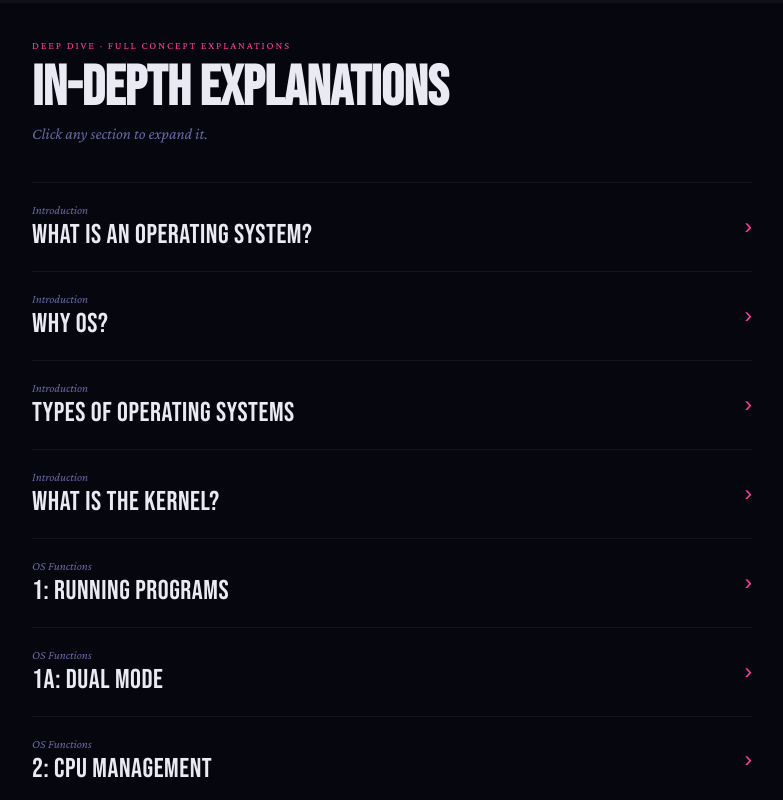
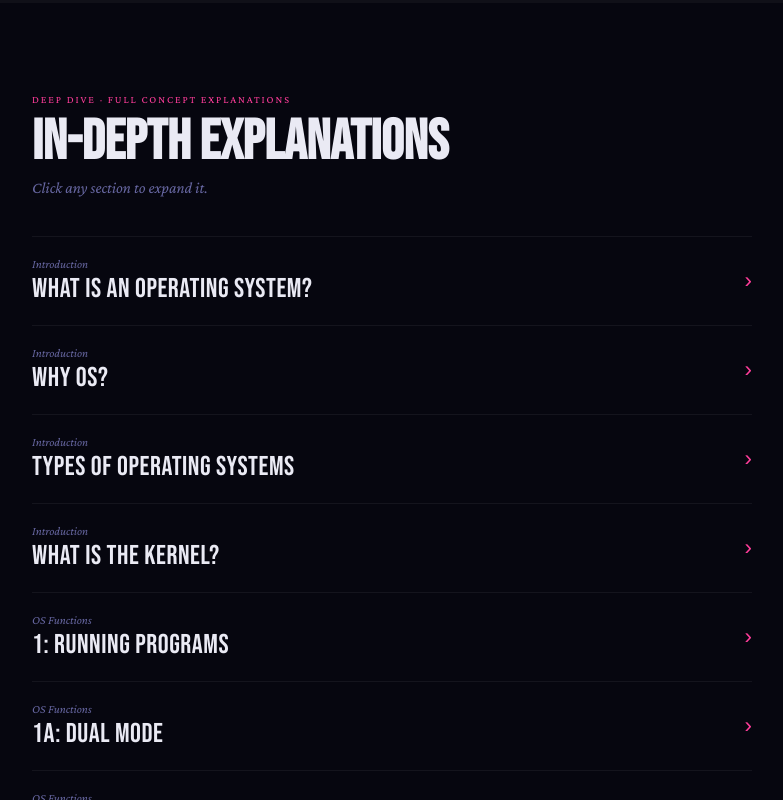
Before and after one commit to AtaurM/bobs-guide-to-os, a React (Vite) app: page / in a window 1280 px wide. Shown: the whole page, without its empty margins (248-1031 px from the left). Built offline with nearby package versions, Linux system fonts and the light colour scheme.

Commit message:
Scrollbar matches scroll progress bar theme

```diff
--- a/src/App.jsx
+++ b/src/App.jsx
@@ -12,7 +12,7 @@ export default function App() {
     <div className={styles.root}>
       <ProgressBar progress={progress} />
 
-      <main ref={mainRef} className={styles.main}>
+      <main ref={mainRef} className={styles.main} style={{ paddingTop: 54 }}>
         <DeepPanel />
       </main>
     </div>
--- a/src/App.module.css
+++ b/src/App.module.css
@@ -5,6 +5,22 @@
 
 .main {
   height: 100vh;
-  overflow: auto;
+  overflow-y: auto;
   overflow-x: hidden;
+  scrollbar-width: thin;
+  scrollbar-color: var(--accent) var(--bg);
+
+  ::-webkit-scrollbar {
+    width: 4px;
+  }
+
+  ::-webkit-scrollbar-track {
+    background: var(--bg);
+  }
+
+  ::-webkit-scrollbar-thumb {
+    background: var(--accent);
+    border-radius: 2px;
+  }
+
 }
--- a/src/components/layout/ProgressBar.module.css
+++ b/src/components/layout/ProgressBar.module.css
@@ -10,6 +10,7 @@
 
 .fill {
     height: 100%;
-    background: var(--accent);
+    background: linear-gradient(90deg, var(--accent), var(--accent2));
     transition: width 0.1s linear;
+    box-shadow: 0 0 8px rbga(var(--accent-rgb), 0.5)
 }
```
